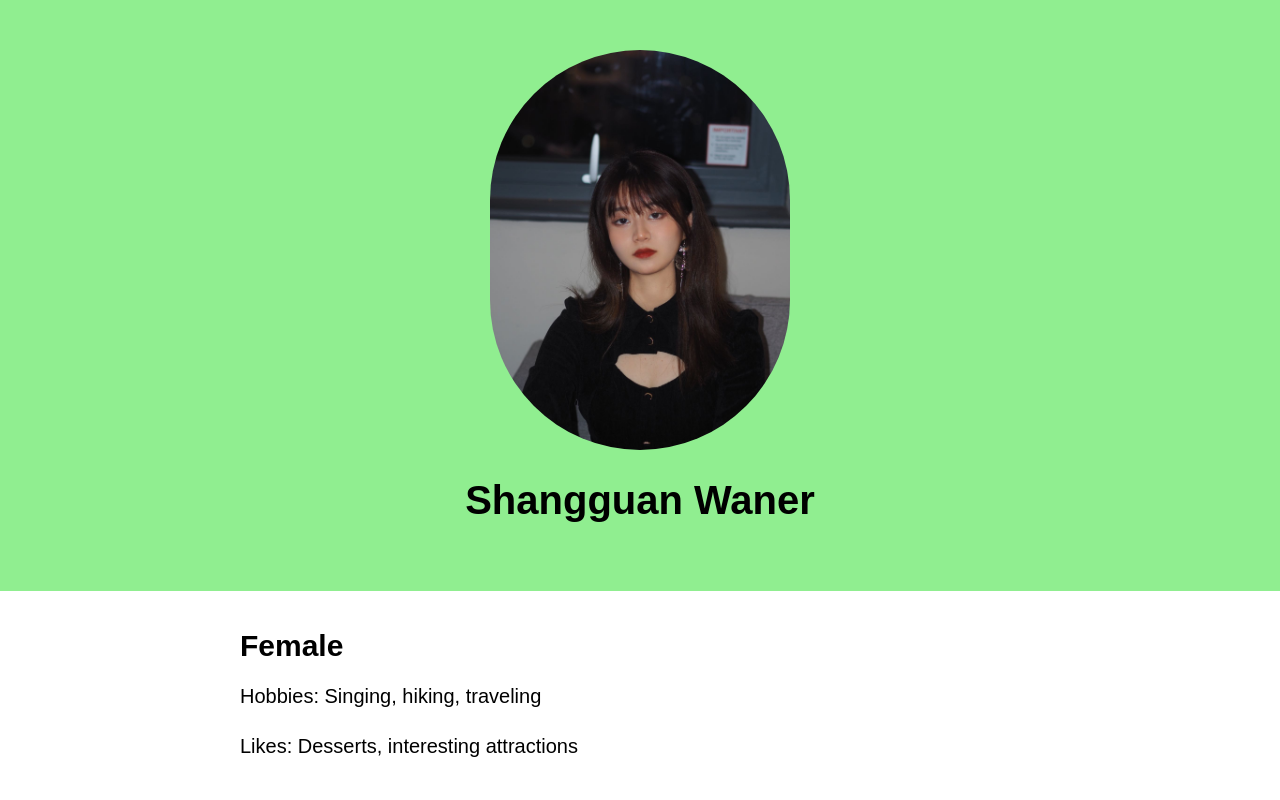
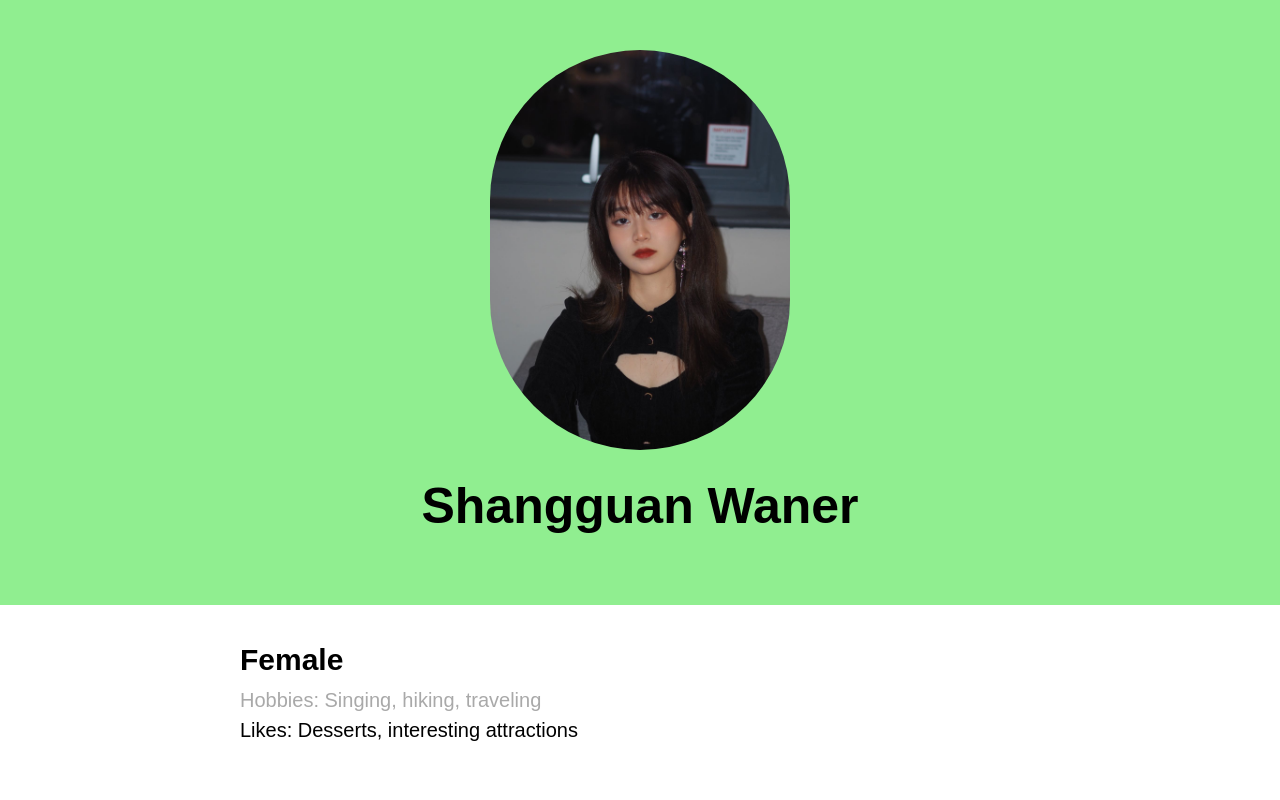
Before and after one commit to innocent0730/DDPexercise, a plain HTML site: page index.html in a window 1280 px wide. Shown: the top 800 px of the page. Drawn offline with Linux system fonts and the light colour scheme.

Commit message:
Update style.css

```diff
--- a/css/style.css
+++ b/css/style.css
@@ -10,6 +10,11 @@ header{
 	text-align: center;
 	padding-top: 50px;
 	padding-bottom: 50px;
+}
+
+header h1{
+	color:  darkolivegreen;
+	font-size: 50px;
 }
 
 header img{
@@ -33,13 +38,10 @@ main h2{
 	margin: 40px 0 10px;
 }
 
-main a{
-	color: black;
-}
-
-main a:hover{
-	background-color: black;
-	color: white;
+main p{
+	margin: 0;
+	color: darkgray;
+	font-size: 20px
 }
 
 
```
